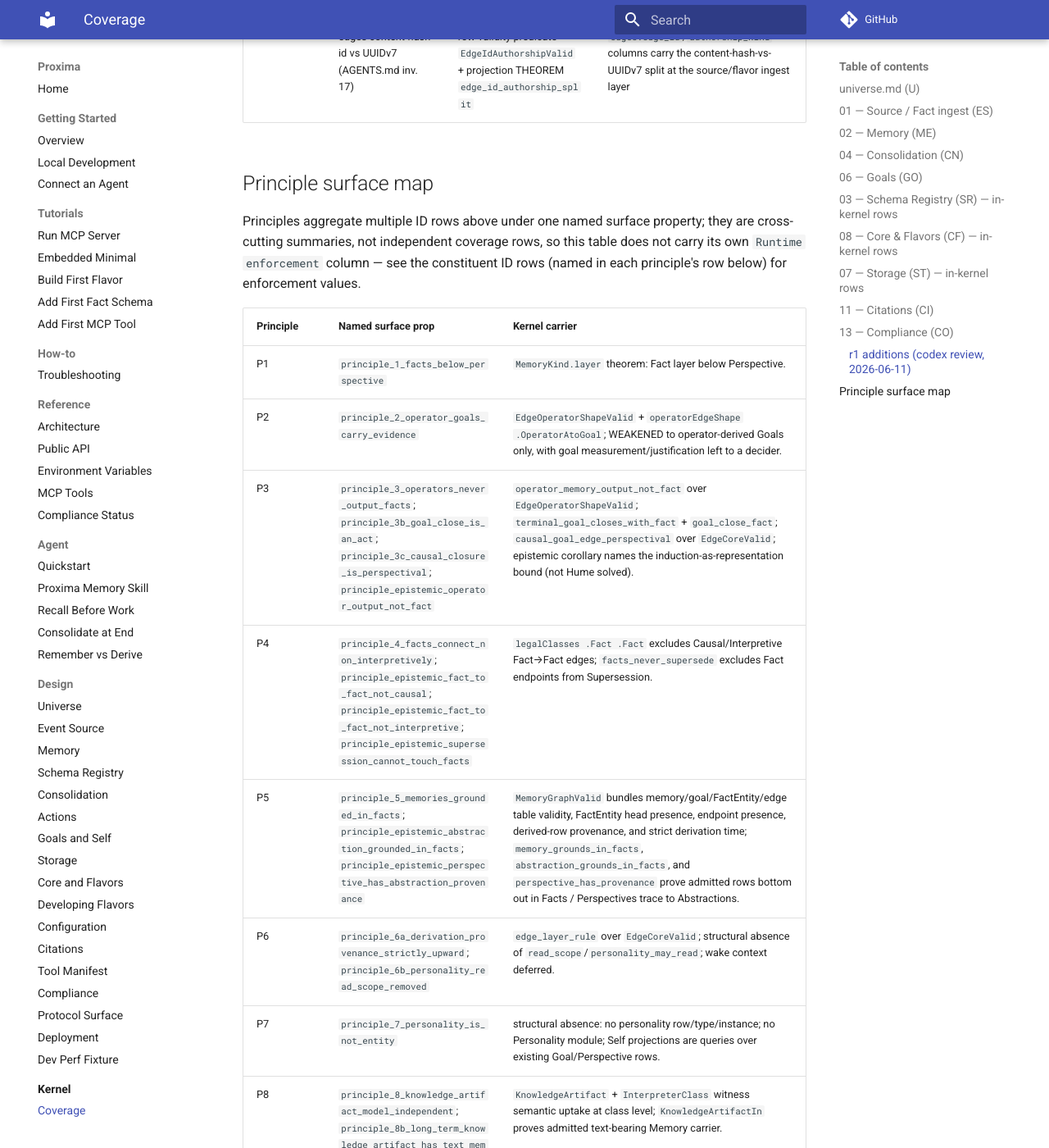
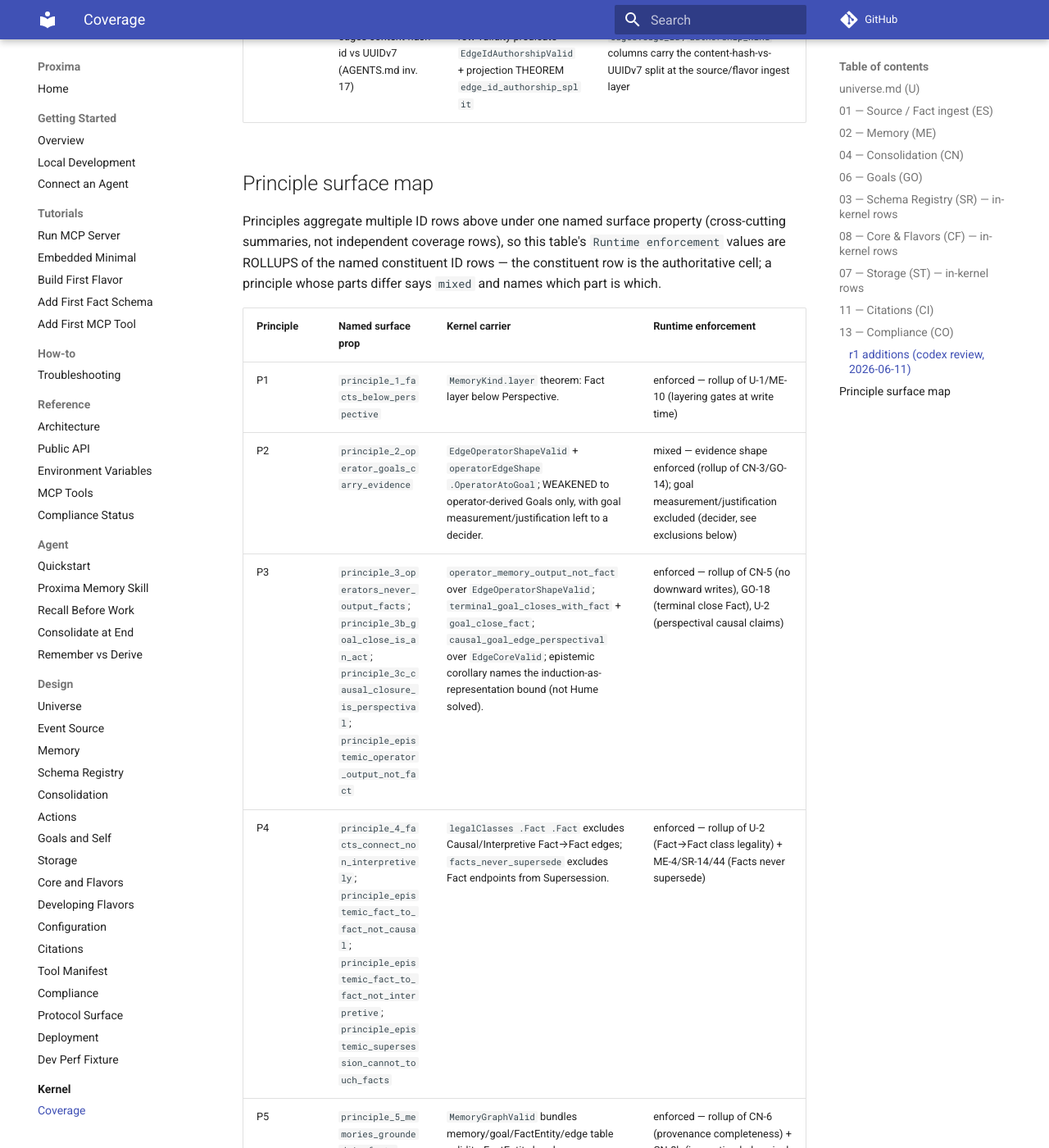
Before and after one commit to Aquilo-Solution-S/Proxima, an MkDocs documentation site: the page built from docs/lean/COVERAGE.md, in a window 1280 px wide and 1400 px high, scrolled down 23618 px. Shown: the whole window at 82% size. Built offline with MkDocs 1.6.1 and Material for MkDocs 9.7.7, drawn with Linux system fonts in a browser that asks for light colours; comment, search, counter and statistics services are not loaded; some of the changed text lies outside the part shown.

Commit message:
docs(lean): add Runtime enforcement rollups to the Principle surface map
Review finding (spec-literal Minor): the brief's Step 1 says every table
in COVERAGE.md gains the column; the Principle surface map had only a
cross-reference note. The table now carries the column with truthful
per-principle ROLLUPS of the named constituent ID rows (P1/P3/P4/P5
enforced, P2/P6 mixed with the enforced/guardrail/excluded parts named,
P7 guardrail, P8 excluded); the note stays and now states that the
constituent row is the authoritative cell.

Task 8 fix round 1 (2/3).

Co-Authored-By: Claude Sonnet 5 <noreply@anthropic.com>

```diff
--- a/docs/lean/COVERAGE.md
+++ b/docs/lean/COVERAGE.md
@@ -209,21 +209,22 @@ only where a row's subject matter maps directly onto one of those named items
 
 ## Principle surface map
 
-Principles aggregate multiple ID rows above under one named surface property;
-they are cross-cutting summaries, not independent coverage rows, so this table
-does not carry its own `Runtime enforcement` column — see the constituent ID
-rows (named in each principle's row below) for enforcement values.
+Principles aggregate multiple ID rows above under one named surface property
+(cross-cutting summaries, not independent coverage rows), so this table's
+`Runtime enforcement` values are ROLLUPS of the named constituent ID rows —
+the constituent row is the authoritative cell; a principle whose parts differ
+says `mixed` and names which part is which.
 
-| Principle | Named surface prop | Kernel carrier |
-|---|---|---|
-| P1 | `principle_1_facts_below_perspective` | `MemoryKind.layer` theorem: Fact layer below Perspective. |
-| P2 | `principle_2_operator_goals_carry_evidence` | `EdgeOperatorShapeValid` + `operatorEdgeShape .OperatorAtoGoal`; WEAKENED to operator-derived Goals only, with goal measurement/justification left to a decider. |
-| P3 | `principle_3_operators_never_output_facts`; `principle_3b_goal_close_is_an_act`; `principle_3c_causal_closure_is_perspectival`; `principle_epistemic_operator_output_not_fact` | `operator_memory_output_not_fact` over `EdgeOperatorShapeValid`; `terminal_goal_closes_with_fact` + `goal_close_fact`; `causal_goal_edge_perspectival` over `EdgeCoreValid`; epistemic corollary names the induction-as-representation bound (not Hume solved). |
-| P4 | `principle_4_facts_connect_non_interpretively`; `principle_epistemic_fact_to_fact_not_causal`; `principle_epistemic_fact_to_fact_not_interpretive`; `principle_epistemic_supersession_cannot_touch_facts` | `legalClasses .Fact .Fact` excludes Causal/Interpretive Fact→Fact edges; `facts_never_supersede` excludes Fact endpoints from Supersession. |
-| P5 | `principle_5_memories_grounded_in_facts`; `principle_epistemic_abstraction_grounded_in_facts`; `principle_epistemic_perspective_has_abstraction_provenance` | `MemoryGraphValid` bundles memory/goal/FactEntity/edge table validity, FactEntity head presence, endpoint presence, derived-row provenance, and strict derivation time; `memory_grounds_in_facts`, `abstraction_grounds_in_facts`, and `perspective_has_provenance` prove admitted rows bottom out in Facts / Perspectives trace to Abstractions. |
-| P6 | `principle_6a_derivation_provenance_strictly_upward`; `principle_6b_personality_read_scope_removed` | `edge_layer_rule` over `EdgeCoreValid`; structural absence of `read_scope`/`personality_may_read`; wake context deferred. |
-| P7 | `principle_7_personality_is_not_entity` | structural absence: no personality row/type/instance; no Personality module; Self projections are queries over existing Goal/Perspective rows. |
-| P8 | `principle_8_knowledge_artifact_model_independent`; `principle_8b_long_term_knowledge_artifact_has_text_memory` | `KnowledgeArtifact` + `InterpreterClass` witness semantic uptake at class level; `KnowledgeArtifactIn` proves admitted text-bearing Memory carrier. |
+| Principle | Named surface prop | Kernel carrier | Runtime enforcement |
+|---|---|---|---|
+| P1 | `principle_1_facts_below_perspective` | `MemoryKind.layer` theorem: Fact layer below Perspective. | enforced — rollup of U-1/ME-10 (layering gates at write time) |
+| P2 | `principle_2_operator_goals_carry_evidence` | `EdgeOperatorShapeValid` + `operatorEdgeShape .OperatorAtoGoal`; WEAKENED to operator-derived Goals only, with goal measurement/justification left to a decider. | mixed — evidence shape enforced (rollup of CN-3/GO-14); goal measurement/justification excluded (decider, see exclusions below) |
+| P3 | `principle_3_operators_never_output_facts`; `principle_3b_goal_close_is_an_act`; `principle_3c_causal_closure_is_perspectival`; `principle_epistemic_operator_output_not_fact` | `operator_memory_output_not_fact` over `EdgeOperatorShapeValid`; `terminal_goal_closes_with_fact` + `goal_close_fact`; `causal_goal_edge_perspectival` over `EdgeCoreValid`; epistemic corollary names the induction-as-representation bound (not Hume solved). | enforced — rollup of CN-5 (no downward writes), GO-18 (terminal close Fact), U-2 (perspectival causal claims) |
+| P4 | `principle_4_facts_connect_non_interpretively`; `principle_epistemic_fact_to_fact_not_causal`; `principle_epistemic_fact_to_fact_not_interpretive`; `principle_epistemic_supersession_cannot_touch_facts` | `legalClasses .Fact .Fact` excludes Causal/Interpretive Fact→Fact edges; `facts_never_supersede` excludes Fact endpoints from Supersession. | enforced — rollup of U-2 (Fact→Fact class legality) + ME-4/SR-14/44 (Facts never supersede) |
+| P5 | `principle_5_memories_grounded_in_facts`; `principle_epistemic_abstraction_grounded_in_facts`; `principle_epistemic_perspective_has_abstraction_provenance` | `MemoryGraphValid` bundles memory/goal/FactEntity/edge table validity, FactEntity head presence, endpoint presence, derived-row provenance, and strict derivation time; `memory_grounds_in_facts`, `abstraction_grounds_in_facts`, and `perspective_has_provenance` prove admitted rows bottom out in Facts / Perspectives trace to Abstractions. | enforced — rollup of CN-6 (provenance completeness) + CN-8b (invocation ledger, incl. the Task 8 derivation-time strictness check in `derive_append.rs`) |
+| P6 | `principle_6a_derivation_provenance_strictly_upward`; `principle_6b_personality_read_scope_removed` | `edge_layer_rule` over `EdgeCoreValid`; structural absence of `read_scope`/`personality_may_read`; wake context deferred. | mixed — 6a enforced (rollup of ME-10); 6b guardrail (rollup of ME-7/ME-8); wake-context conditioning excluded (deferred, see exclusions below) |
+| P7 | `principle_7_personality_is_not_entity` | structural absence: no personality row/type/instance; no Personality module; Self projections are queries over existing Goal/Perspective rows. | guardrail — rollup of ME-6/ME-17 (`check_personality_authz` bans the vocabulary from reappearing in authz-bearing modules) |
+| P8 | `principle_8_knowledge_artifact_model_independent`; `principle_8b_long_term_knowledge_artifact_has_text_memory` | `KnowledgeArtifact` + `InterpreterClass` witness semantic uptake at class level; `KnowledgeArtifactIn` proves admitted text-bearing Memory carrier. | excluded — rollup of ME-K1/ME-K2 (classification stance, no runtime check) |
 
 Principle decider exclusions:
 - P2 goal measurement/justification.
```
